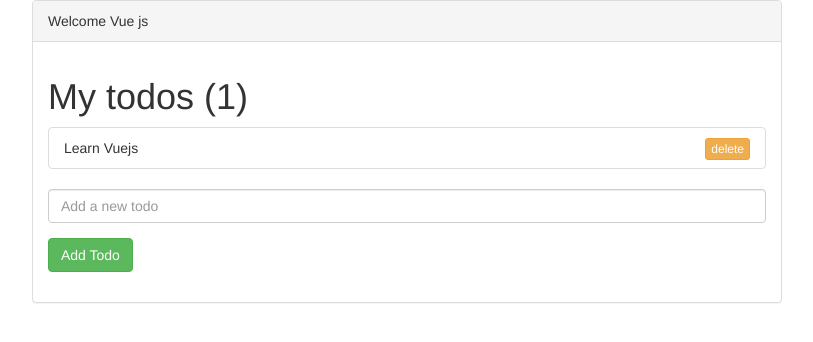
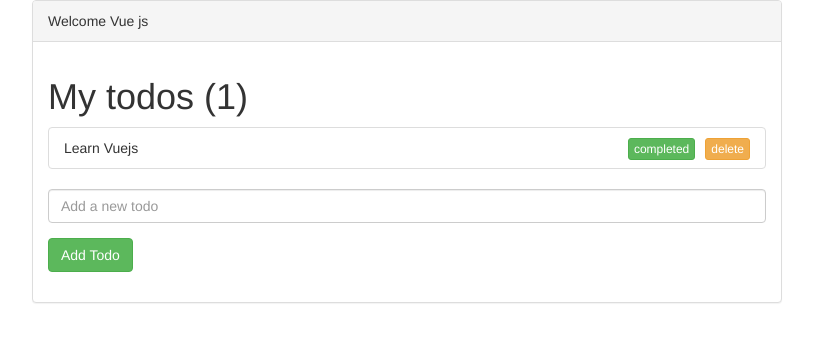
Before and after one commit to xiaojixing/vue-learn, a plain HTML site: page index.html in a window 1280 px wide. Shown: the whole page, without its empty margins (233-1046 px from the left). Drawn offline with Linux system fonts and the light colour scheme.

Commit message:
事件结合 v-bind:class 的使用，实现点击完成todo的效果

```diff
--- a/index.html
+++ b/index.html
@@ -7,6 +7,9 @@
     <style>
         .completed {
             color: #4cae4c;
+        }
+        .operation {
+            margin-left: 10px;
         }
     </style>
 </head>
@@ -22,7 +25,9 @@
                         <li class="list-group-item"
                             v-bind:class="{ 'completed' : todo.completed}"
                             v-for="(todo, index) in todos">
-                            {{todo.title}}<button class="btn btn-warning btn-xs pull-right" v-on:click="deleteTodo(index)">delete</button>
+                            {{todo.title}}
+                            <button class="operation btn btn-warning btn-xs pull-right" v-on:click="deleteTodo(index)">delete</button>
+                            <button class="operation btn btn-xs pull-right " v-bind:class="[todo.completed ? 'btn-danger' : 'btn-success']" v-on:click="toggleCompleted(todo)">{{ todo.completed ? 'undo' : 'completed' }}</button>
                         </li>
                     </ul>
                     <form v-on:submit.prevent="addTodo(newTodo)">
@@ -66,6 +71,9 @@
             deleteTodo (index) {
                 // 移除todo
                 this.todos.splice(index, 1);
+            },
+            toggleCompleted(todo) {
+                todo.completed = !todo.completed
             }
         }
     })
```
